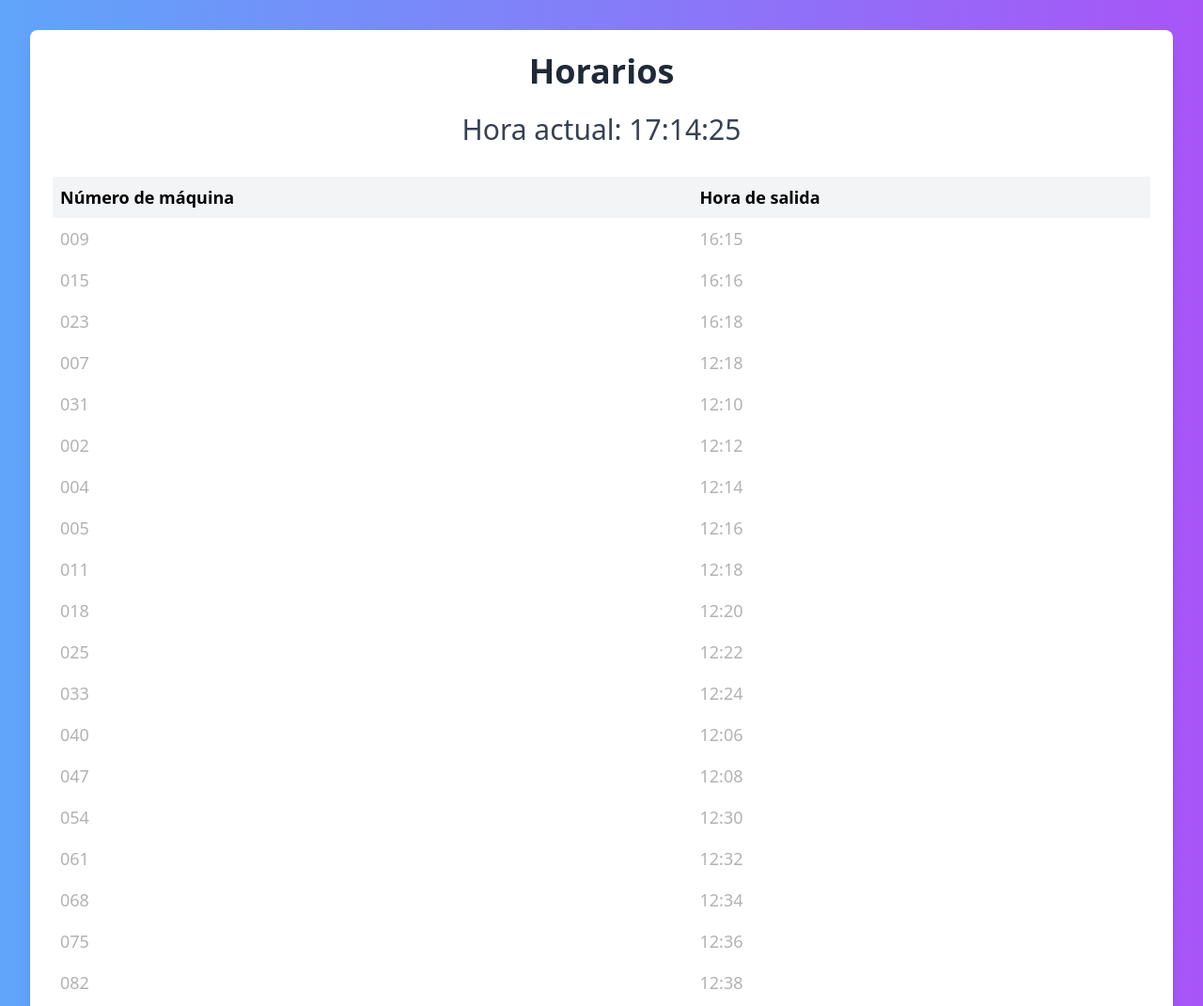
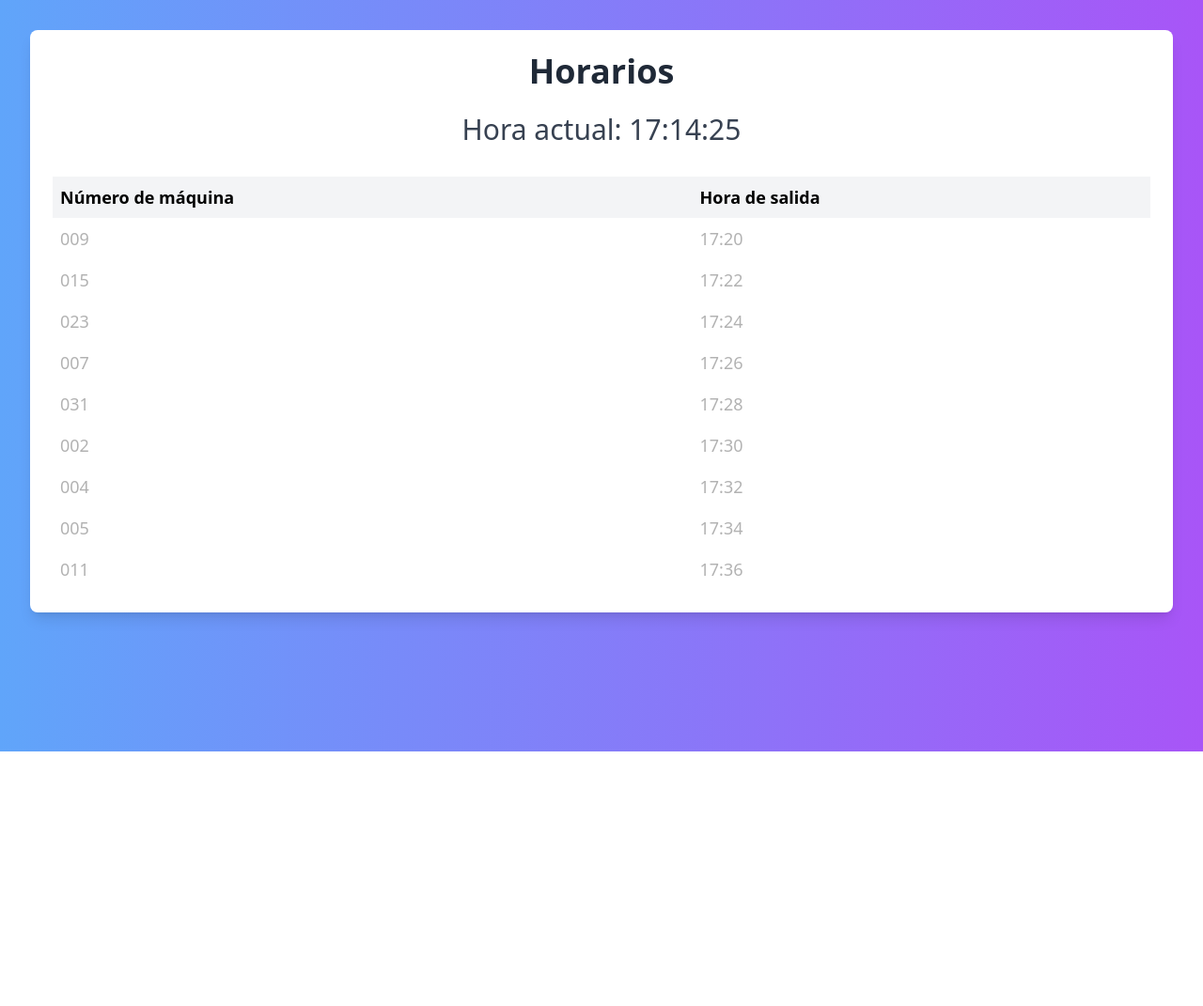
Before and after one commit to Victo222/prueba, a plain HTML site: page index.html in a window 1280 px wide. Shown: the top 1071 px of the page at 94% size. After the commit the page ends 800 px from the top, so only its background shows below. Drawn offline with nearby package versions, Linux system fonts and the light colour scheme.

Commit message:
Update index.html

```diff
--- a/index.html
+++ b/index.html
@@ -3,7 +3,7 @@
 <head>
     <meta charset="UTF-8">
     <meta name="viewport" content="width=device-width, initial-scale=1.0">
-    <title>Horario Chileno</title>
+    <title>Horario</title>
     <script src="https://cdn.tailwindcss.com"></script>
     <style>
         @keyframes fadeOut {
@@ -32,25 +32,15 @@
 
     <script>
         let machines = [
-            { number: '009', departureTime: '16:15' },
-            { number: '015', departureTime: '16:16' },
-            { number: '023', departureTime: '16:18' },
-            { number: '007', departureTime: '12:18' },
-            { number: '031', departureTime: '12:10' },
-            { number: '002', departureTime: '12:12' },
-            { number: '004', departureTime: '12:14' },
-            { number: '005', departureTime: '12:16' },
-            { number: '011', departureTime: '12:18' },
-            { number: '018', departureTime: '12:20' },
-            { number: '025', departureTime: '12:22' },
-            { number: '033', departureTime: '12:24' },
-            { number: '040', departureTime: '12:06' },
-            { number: '047', departureTime: '12:08' },
-            { number: '054', departureTime: '12:30' },
-            { number: '061', departureTime: '12:32' },
-            { number: '068', departureTime: '12:34' },
-            { number: '075', departureTime: '12:36' },
-            { number: '082', departureTime: '12:38' }
+            { number: '009', departureTime: '17:20' },
+            { number: '015', departureTime: '17:22' },
+            { number: '023', departureTime: '17:24' },
+            { number: '007', departureTime: '17:26' },
+            { number: '031', departureTime: '17:28' },
+            { number: '002', departureTime: '17:30' },
+            { number: '004', departureTime: '17:32' },
+            { number: '005', departureTime: '17:34' },
+            { number: '011', departureTime: '17:36' },
         ];
 
         function formatTime(date) {
```
